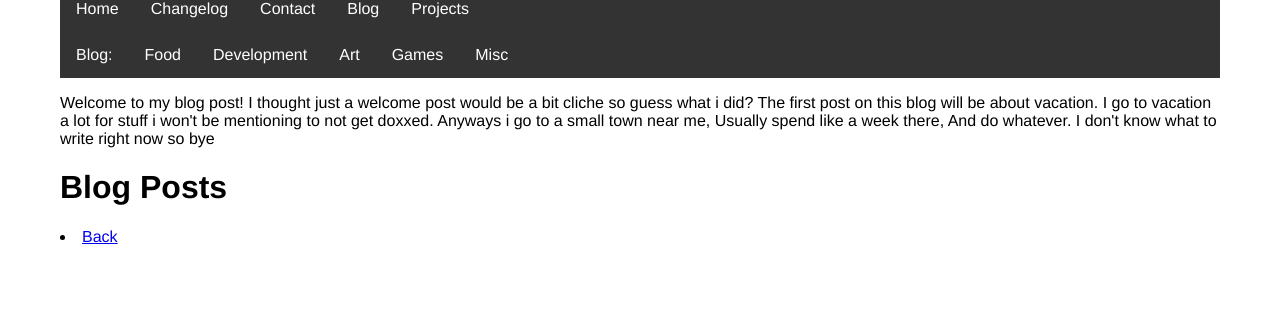
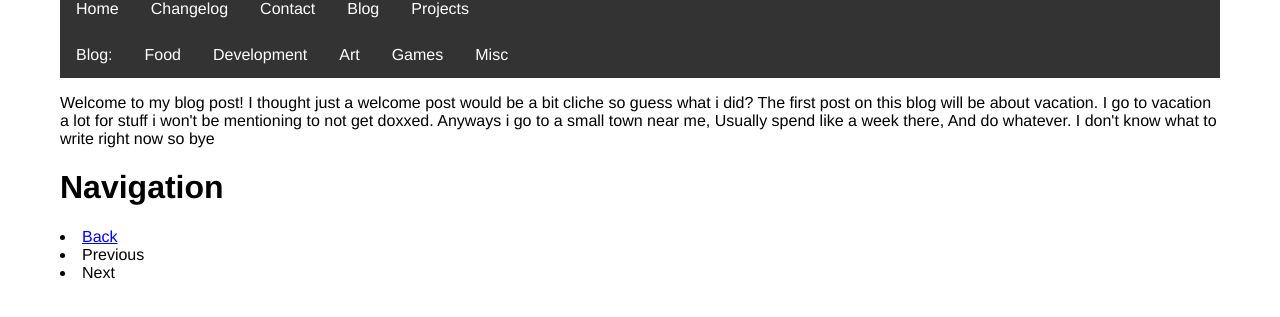
Before and after one commit to yaycorp/yaycorp.github.io, a plain HTML site: page blog/17-03-2026.html in a window 1280 px wide. Shown: the part 177-494 px from the top of the page. Drawn offline with Linux system fonts and the light colour scheme.

Commit message:
Update 17-03-2026.html

```diff
--- a/blog/17-03-2026.html
+++ b/blog/17-03-2026.html
@@ -62,8 +62,10 @@
             <a href="/blog/misc">Misc</a>
           </div>
             <p>Welcome to my blog post! I thought just a welcome post would be a bit cliche so guess what i did? The first post on this blog will be about vacation. I go to vacation a lot for stuff i won't be mentioning to not get doxxed. Anyways i go to a small town near me, Usually spend like a week there, And do whatever. I don't know what to write right now so bye</p>
-            <h1>Blog Posts</h1>
+            <h1>Navigation</h1>
             <li><a href="/blog">Back</a></li>
+            <li>Previous</li>
+            <li>Next</li>
     </div>
     <br>
     </body>
```
